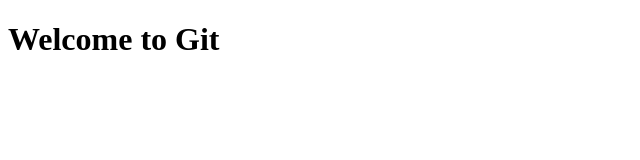
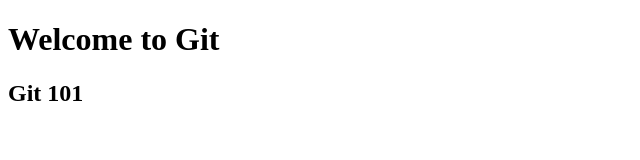
Before and after one commit to KuyaWayne/git-101, a plain HTML site: page index.html in a window 1280 px wide. Shown: the whole page, without its empty margins (0-640 px from the left). Drawn offline with Linux system fonts and the light colour scheme.

Commit message:
Added Git 101

```diff
--- a/index.html
+++ b/index.html
@@ -8,5 +8,6 @@
 </head>
 <body>
     <h1>Welcome to Git</h1>
+    <h2>Git 101</h2>
 </body>
 </html>
```
